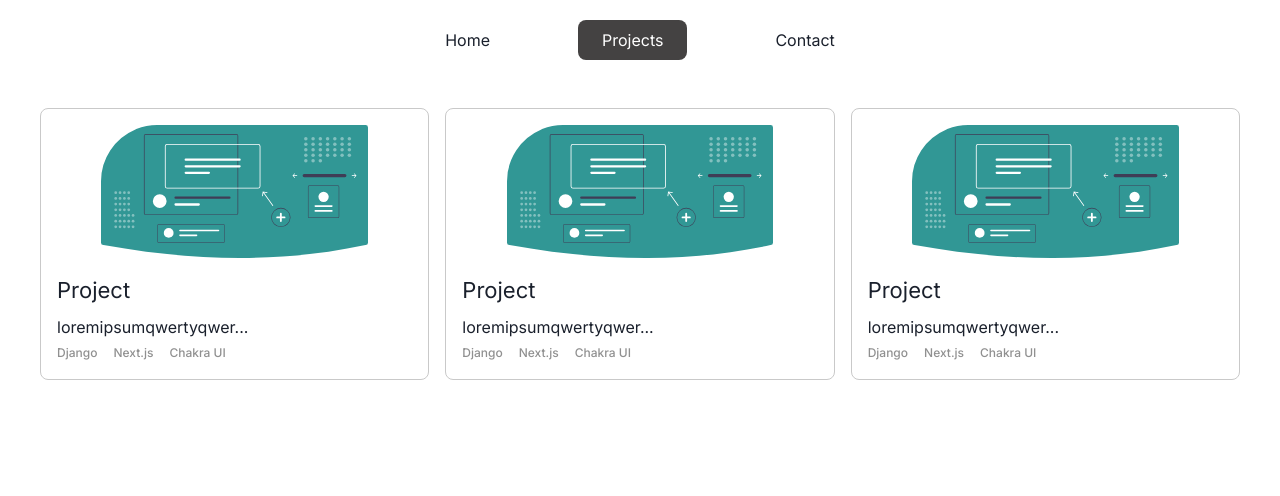
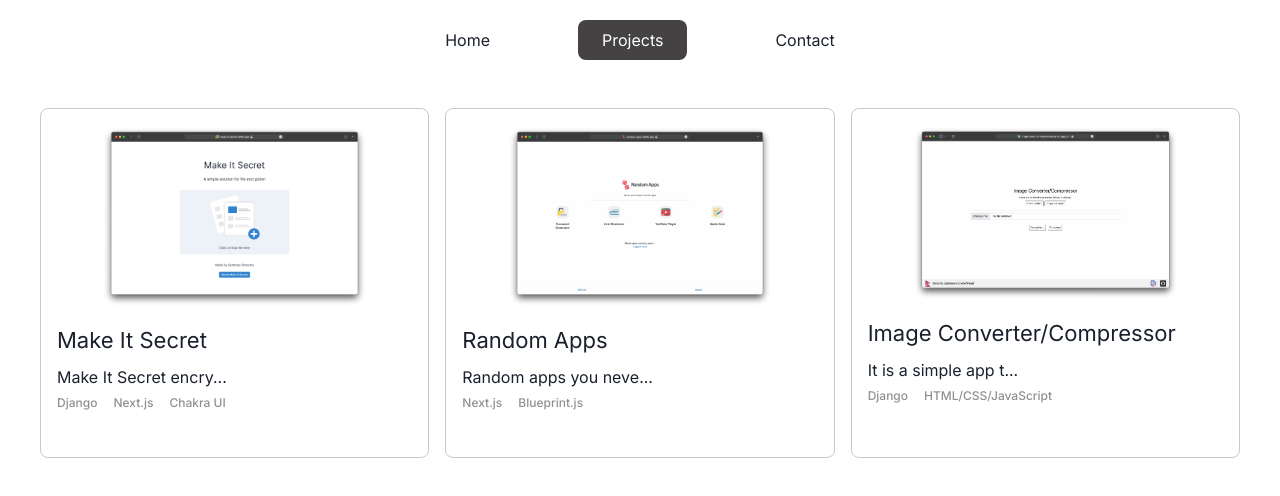
Before and after one commit to satshree/portfolio, a React (Vite) app: page /projects in a window 1280 px wide. Shown: the top 496 px of the page. Built offline with nearby package versions, Linux system fonts and the light colour scheme.

Commit message:
import project data from redux

```diff
--- a/src/components/Card/card.module.css
+++ b/src/components/Card/card.module.css
@@ -8,9 +8,11 @@
   margin: 0.5rem;
   padding: 1rem;
 
+  min-height: 350px;
   width: 350px;
 
   transition: box-shadow 0.1s linear;
+  box-sizing: border-box;
 }
 
 .card:hover {
--- a/src/components/Drawer/ProjectDrawer.tsx
+++ b/src/components/Drawer/ProjectDrawer.tsx
@@ -26,7 +26,7 @@ function ProjectDrawer(props: DrawerProps) {
   useEffect(() => setTitle(props.title || ""), [props.title]);
   useEffect(() => setDescription(props.description || ""), [props.description]);
   useEffect(() => setTechStack(props.techStack || []), [props.techStack]);
-  useEffect(() => setImages(props.images || [img]), [props.techStack]);
+  useEffect(() => setImages(props.images || [img]), [props.images]);
 
   const onClose = () => {
     if (props.onClose) props.onClose();
--- a/src/pages/Projects/projects.tsx
+++ b/src/pages/Projects/projects.tsx
@@ -1,45 +1,44 @@
-import { useState } from "react";
+import { useEffect, useState } from "react";
+import { connect, useDispatch } from "react-redux";
+
 import Card from "../../components/Card";
 import ProjectDrawer from "../../components/Drawer";
-import { ProjectData } from "../../types";
+
+import { ActionTypes } from "../../app/actions";
+import { GlobalState, ProjectData, ProjectProps } from "../../types";
 
 import style from "./projects.module.css";
 
-function Projects() {
+function Projects(props: ProjectProps) {
+  const dispatch = useDispatch();
+
   const [drawerOpen, toggleDrawerOpen] = useState(false);
-  const [activeProject, setActiveProject] = useState<ProjectData>({});
+  const [activeProject, updateActiveProject] = useState<ProjectData>({});
+  const [projectList, updateProjectList] = useState<ProjectData[]>([]);
 
-  const ProjectList = [
-    {
-      title: "Project",
-      description: "loremipsumqwertyqwertyasdfasdf",
-      techStack: ["Django", "Next.js", "Chakra UI"],
-    },
-    {
-      title: "Project",
-      description: "loremipsumqwertyqwertyasdfasdf",
-      techStack: ["Django", "Next.js", "Chakra UI"],
-    },
-    {
-      title: "Project",
-      description: "loremipsumqwertyqwertyasdfasdf",
-      techStack: ["Django", "Next.js", "Chakra UI"],
-    },
-  ];
+  useEffect(() => {
+    updateActiveProject(props.activeProject || {});
+  }, [props.activeProject]);
+  useEffect(
+    () => updateProjectList(props.projectList || []),
+    [props.projectList]
+  );
 
   const openDrawer = (project: ProjectData) => {
-    setActiveProject(project);
+    // setActiveProject(project);
+    dispatch({ type: ActionTypes.ACTIVE_PROJECT, payload: project });
     toggleDrawerOpen(true);
   };
 
   return (
     <div className={`${style["project-page"]}`}>
       <div className={style["project-list"]}>
-        {ProjectList.map((p) => (
+        {projectList.map((p) => (
           <Card
             title={p.title}
             description={p.description}
             techStack={p.techStack}
+            images={p.images}
             onClick={openDrawer}
           />
         ))}
@@ -54,4 +53,10 @@ function Projects() {
   );
 }
 
-export default Projects;
+function mapStateToProps(state: GlobalState) {
+  const { activeProject, projectList } = state;
+
+  return { activeProject, projectList };
+}
+
+export default connect(mapStateToProps)(Projects);
```
